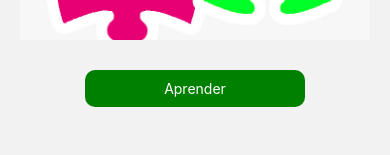
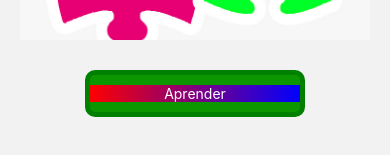
Before and after one commit to darkmoon65/colorificApp, a React Native app: screen /Home in a window 390 px wide. Shown: the part 561-716 px from the top of the page. Built offline with nearby package versions, Linux system fonts and the light colour scheme.

Commit message:
AÑadiendo degradado a botón

```diff
--- a/src/MenuScreen.js
+++ b/src/MenuScreen.js
@@ -1,7 +1,8 @@
 import { StyleSheet, Text, View, Image, TouchableHighlight, ImageBackground} from 'react-native';
 import { StatusBar } from 'expo-status-bar';
-import NavBar, { NavButton, NavButtonText, NavTitle } from 'react-native-nav'
-import { Dimensions } from 'react-native'
+import NavBar, { NavButton, NavButtonText, NavTitle } from 'react-native-nav';
+import { Dimensions } from 'react-native';
+import {LinearGradient} from 'expo-linear-gradient';
 
 const MenuScreen = ({navigation}) => {
     return (
@@ -38,10 +39,12 @@ const MenuScreen = ({navigation}) => {
             </View>
             <View style={styles.center}>
               <TouchableHighlight style={styles.submit} onPress={() => navigation.navigate('FirstExplore')} >
-                <Text style={styles.submitText}>Aprender</Text>
+                <LinearGradient  start={{y:0, x:0}} end={{x:1, y:1}} colors={[ 'red','blue']}>
+                  <Text style={styles.submitText}>Aprender</Text>
+                </LinearGradient>
               </TouchableHighlight>
-            </View>
-        </View>
+           </View>
+          </View>
     );
   };
   const styles = StyleSheet.create({
@@ -66,8 +69,9 @@ const MenuScreen = ({navigation}) => {
       paddingBottom: 10,
       borderRadius: 10,
       borderWidth: 0,
-      backgroundColor: 'green',
-      borderColor: "#fff",
+      backgroundColor: '#0C9600',
+      borderColor: 'green',
+      borderWidth: 5,
       width: 220,
     },
     navBar: {
@@ -104,7 +108,7 @@ const MenuScreen = ({navigation}) => {
       backgroundColor: 'green',
       borderColor: "#fff",
       width: 120,
-    }
+    },
   });
 
 export default MenuScreen
```
Also changed, not shown: package.json (+5 -3 lines), 1 other file (tests, documents, lock files or other folders).
